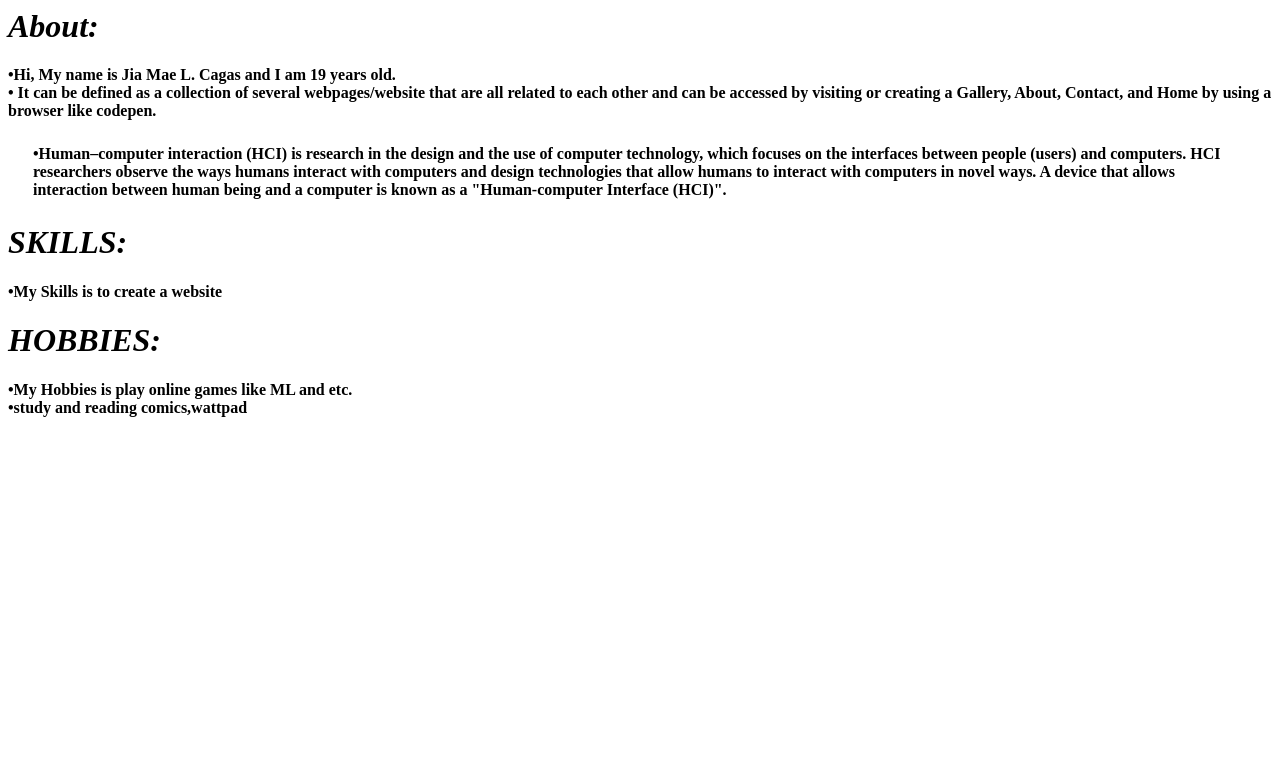
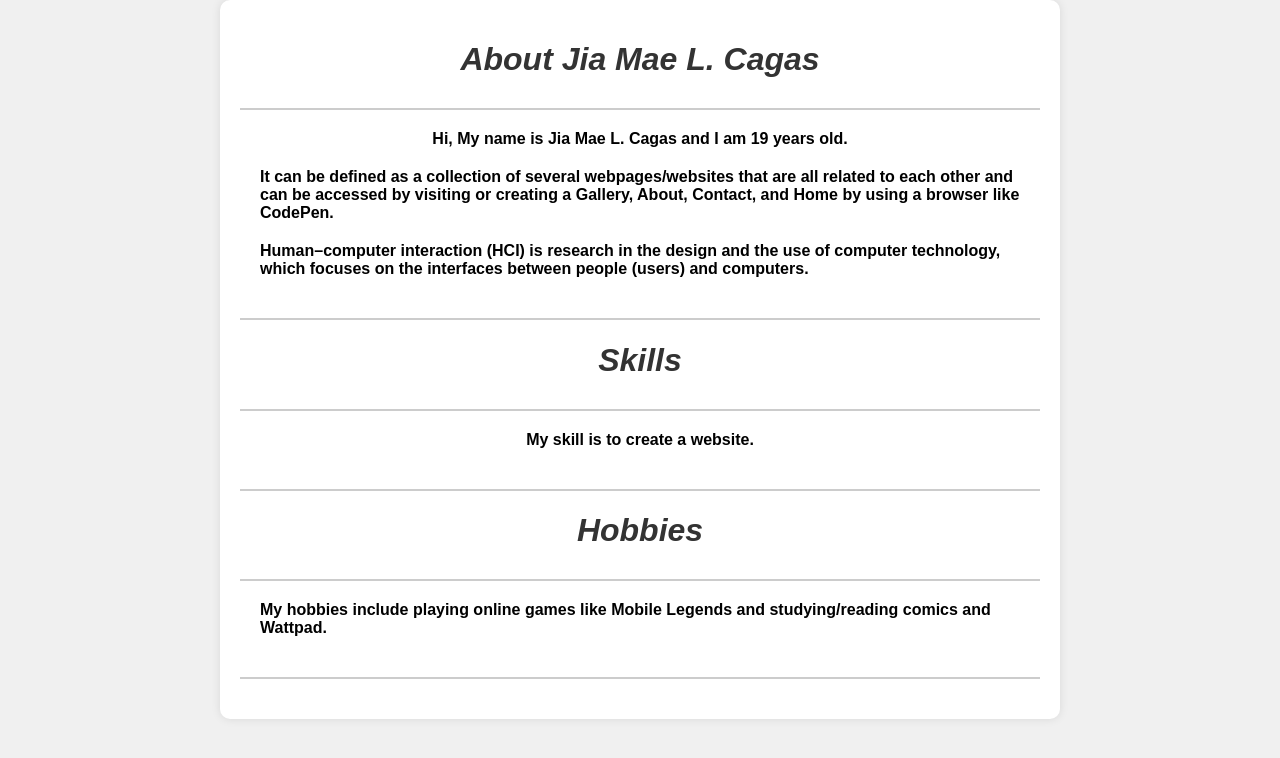
Before and after one commit to JiaMae15/JIA-MAE, a website: page about Me.html in a window 1280 px wide. Drawn offline with Linux system fonts and the light colour scheme.

Commit message:
Update about Me.html
Signed-off-by: JiaMae15 <jcagas3@ssct.edu.ph>

```diff
--- a/about Me.html
+++ b/about Me.html
@@ -1,35 +1,94 @@
-<div class="header" class="center">
-                <h1><i>About:</i></h1>
-              <p style="text-align:justify"></p>
-              <div>
+<!DOCTYPE html>
+<html lang="en">
+<head>
+  <meta charset="UTF-8">
+  <meta name="viewport" content="width=device-width, initial-scale=1.0">
+  <title>About Jia Mae L. Cagas</title>
+  <style>
+    body {
+      font-family: Arial, sans-serif;
+      margin: 0;
+      padding: 0;
+      background-color: #f0f0f0;
+    }
+    .container {
+      max-width: 800px;
+      margin: 0 auto;
+      padding: 20px;
+      background-color: #fff;
+      border-radius: 10px;
+      box-shadow: 0 0 10px rgba(0, 0, 0, 0.1);
+    }
+    .header {
+      text-align: center;
+      margin-bottom: 30px;
+    }
+    .header h1 {
+      color: #333;
+      font-style: italic;
+      margin-bottom: 10px;
+    }
+    .content {
+      padding: 20px;
+      border-top: 2px solid #ccc;
+      border-bottom: 2px solid #ccc;
+      margin-bottom: 20px;
+    }
+    .row {
+      display: flex;
+      justify-content: center;
+      align-items: center;
+      margin-bottom: 20px;
+    }
+    .main {
+      font-weight: bold;
+    }
+  </style>
+</head>
+<body>
+  <div class="container">
+    <div class="header">
+      <h1>About Jia Mae L. Cagas</h1>
+    </div>
+    <div class="content">
       <div class="row">
-              <div class="justify-content-center" style="font-weight: bold;" style="margin: 50px;"> •Hi, My name is Jia Mae L. Cagas and I am 19 years old.</div>
-
-              <div class="main"style="font-weight: bold" style="margin: 50px;"> • It can be defined as a collection of several webpages/website that are all related to each other and can be accessed by visiting or creating a Gallery, About, Contact, and Home by using a browser like codepen.
-
-                <div class="main" style="margin: 25px;" style="font-weight: bold;">•Human–computer interaction (HCI) is research in the design and the use of computer technology, which focuses on the interfaces between people (users) and computers. HCI researchers observe the ways humans interact with computers and design technologies that allow humans to interact with computers in novel ways. A device that allows interaction between human being and a computer is known as a "Human-computer Interface (HCI)".</div>
-
-                <div class="main"></div>
+        <div class="main">
+          Hi, My name is Jia Mae L. Cagas and I am 19 years old.
+        </div>
+      </div>
+      <div class="row">
+        <div class="main">
+          It can be defined as a collection of several webpages/websites that are all related to each other and can be accessed by visiting or creating a Gallery, About, Contact, and Home by using a browser like CodePen.
+        </div>
+      </div>
+      <div class="row">
+        <div class="main">
+          Human–computer interaction (HCI) is research in the design and the use of computer technology, which focuses on the interfaces between people (users) and computers.
         </div>
       </div>
     </div>
 
-          <div class="header" class="center">
-            <h1><i>SKILLS:</i></h1>
-          <p style="text-align:justify"></p>
-          <div>
+    <div class="header">
+      <h1>Skills</h1>
+    </div>
+    <div class="content">
       <div class="row">
-          <div class="justify-content-center" style="font-weight: bold;" style="margin: 50px;"> •My Skills is to create a website</div>
-            <div class="main"></div>
+        <div class="main">
+          My skill is to create a website.
         </div>
       </div>
     </div>
 
-      <div class="header" class="center">
-        <h1><i>HOBBIES:</i></h1>
-      <p style="text-align:justify"></p>
-      <div>
+    <div class="header">
+      <h1>Hobbies</h1>
+    </div>
+    <div class="content">
       <div class="row">
-      <div class="justify-content-center" style="font-weight: bold;" style="margin: 50px;"> •My Hobbies is play online games like ML and etc.</div>
-      <div class="justify-content-center" style="font-weight: bold;" style="margin: 50px;"> •study and reading comics,wattpad</div>
-      <div class="justify
+        <div class="main">
+          My hobbies include playing online games like Mobile Legends and studying/reading comics and Wattpad.
+        </div>
+      </div>
+    </div>
+  </div>
+</body>
+</html>
```
Lines whose indentation alone changed are shown as unchanged.
